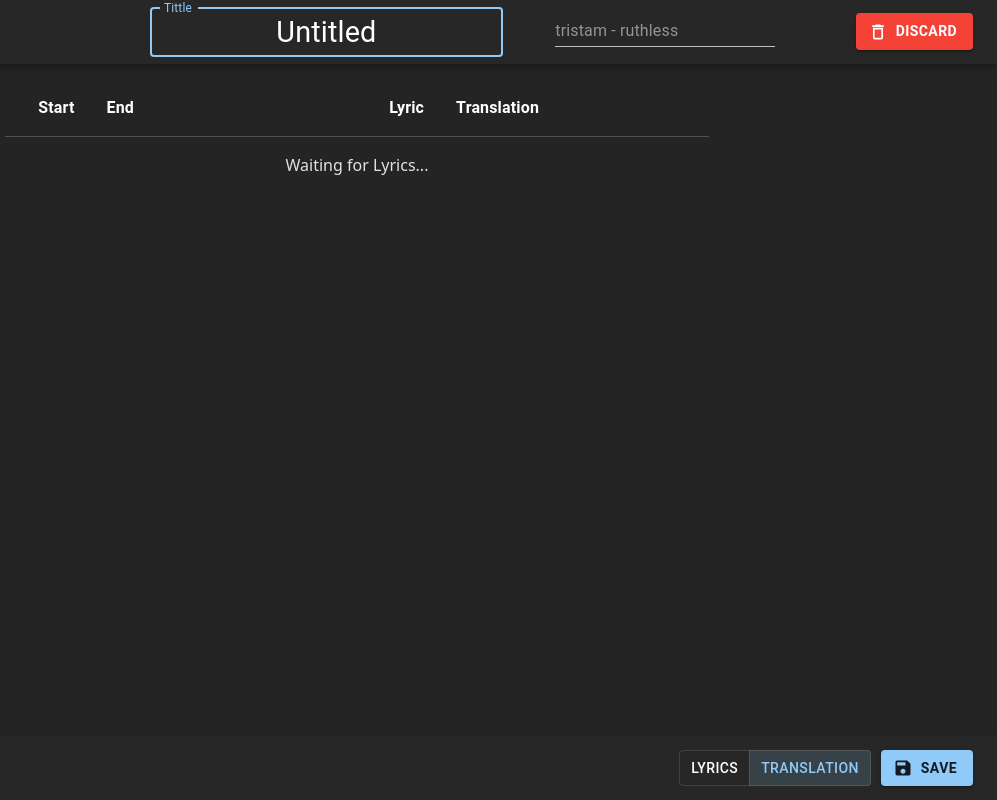
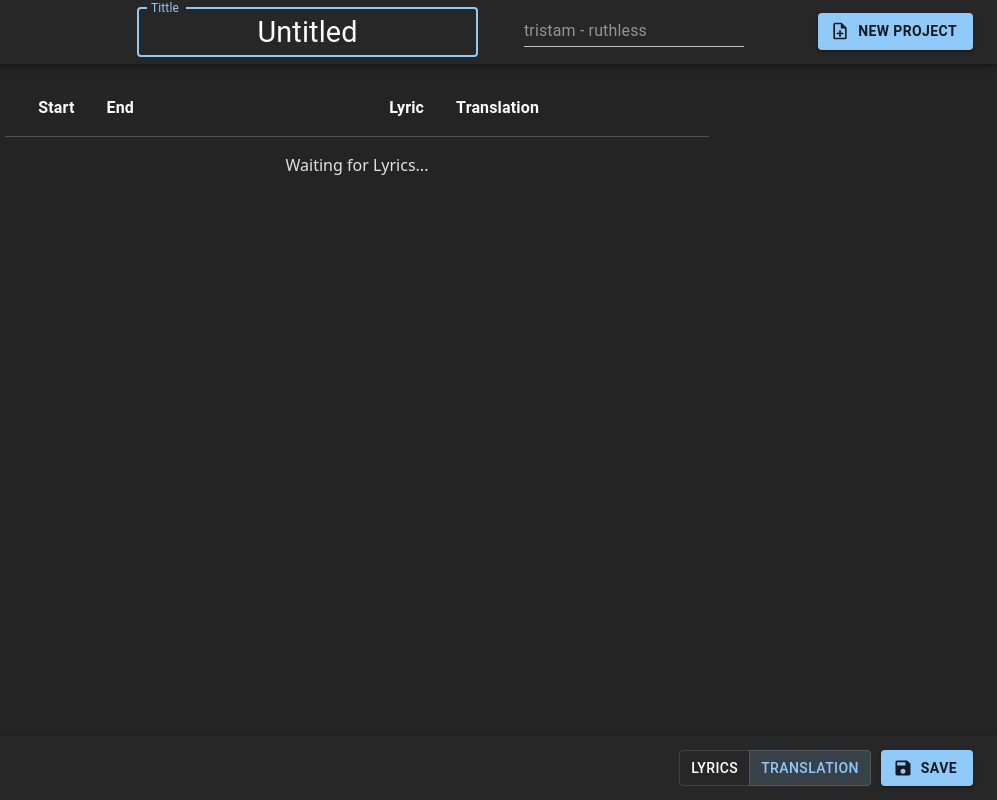
Before and after one commit to iamargelh/LyricsTranslate-Tool, a React (Vite) app: page / in a window 1280 px wide. Shown: the whole page, without its empty margins (283-1280 px from the left). Built offline with nearby package versions, Linux system fonts and the light colour scheme; some icons are missing.

Commit message:
- fix to saves - discard button renamed to new project

```diff
--- a/src/App.jsx
+++ b/src/App.jsx
@@ -83,7 +83,7 @@ function App() {
     if (!currentWIP) return
     window.localStorage.setItem(`tittle_${currentWIP}`,JSON.stringify(wipTittle))
 
-    const newWipList = wipList
+    const newWipList = new Map(wipList)
     newWipList.set(currentWIP, wipTittle)
     console.log({newWipList})
     setWIPList(newWipList)
--- a/src/components/Layout/LayoutBar.jsx
+++ b/src/components/Layout/LayoutBar.jsx
@@ -1,7 +1,7 @@
 import { styled, Toolbar, Box, ToggleButtonGroup, ToggleButton, Button, IconButton, TextField, Input, Autocomplete, Card, CardActionArea, CardContent, Typography, CircularProgress } from '@mui/material'
 import MuiAppBar from '@mui/material/AppBar'
 import { useEffect, useState } from 'react'
-import { Save, DeleteOutline } from '@mui/icons-material'
+import { Save, DeleteOutline, NoteAddOutlined } from '@mui/icons-material'
 import MenuIcon from '@mui/icons-material/Menu'
 import SearchIcon from '@mui/icons-material/Search'
 import { useDebounce } from '../../hooks/useDebounce'
@@ -201,8 +201,8 @@ export function TopBar ({drawerOpen,toggleDrawerOpen,wipTittle,setWIPTittle,disc
             alignItems:'center',
             justifyContent:'center'
           }}>
-            <Button variant='contained' color='error' startIcon={<DeleteOutline/>} onClick={handleDiscard}>
-              <b>Discard</b>
+            <Button variant='contained' color='primary' startIcon={<NoteAddOutlined sx={{marginTop:"-2px"}}/>} onClick={handleDiscard}>
+              <b>New Project</b>
             </Button>
           </Box>
         </Box>
```
